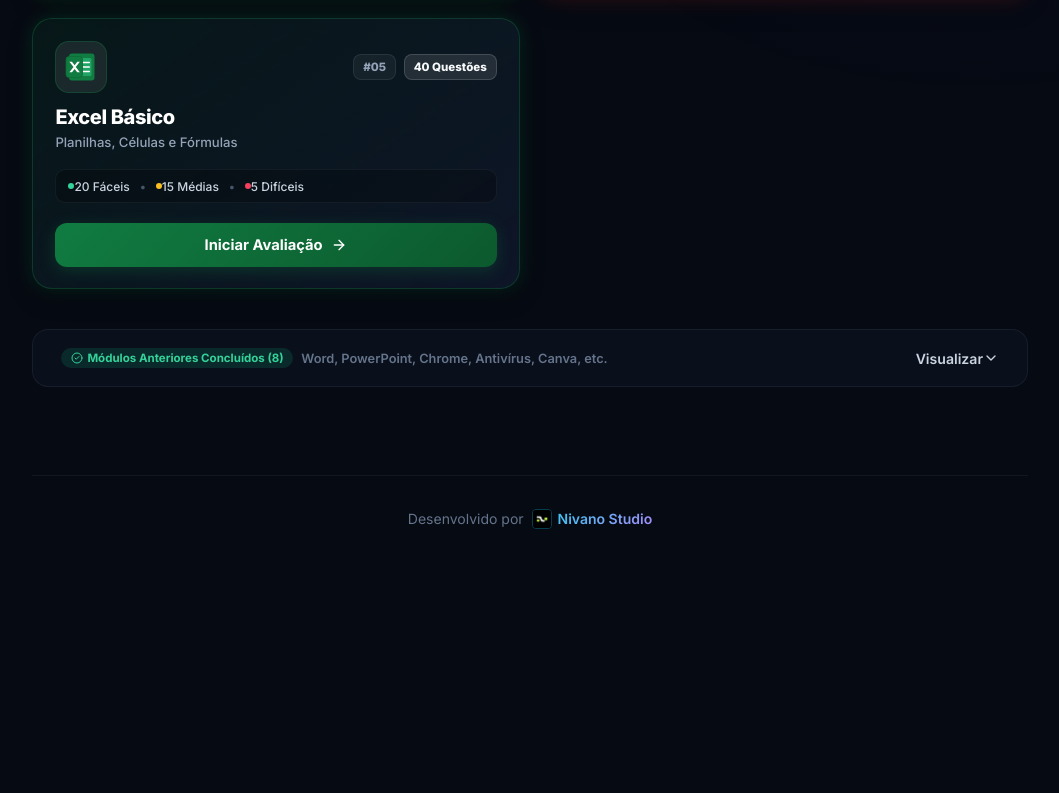
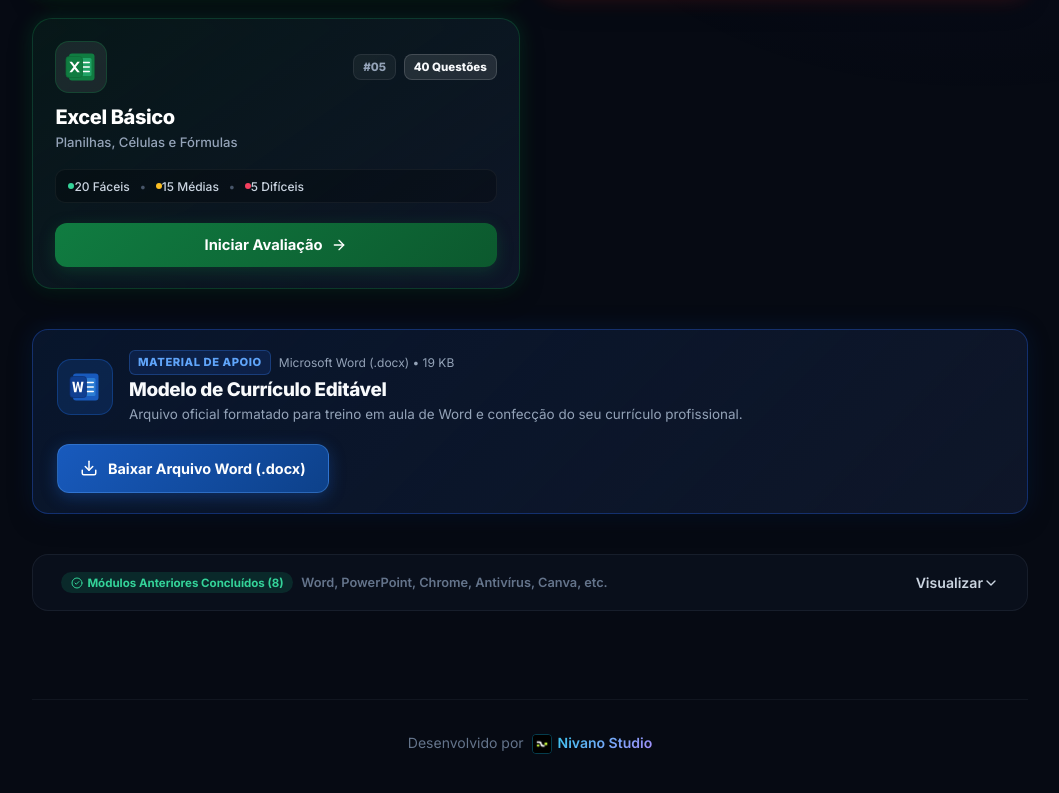
Before and after one commit to Filipegame07x/Atividades-Inform-tica, a React (Vite) app: page / in a window 1280 px wide. Shown: the part 937-1730 px from the top of the page, without its empty margins (110-1169 px from the left). Before the commit the page ends 1531 px from the top, so only its background shows below. Built offline with nearby package versions, Linux system fonts and the light colour scheme.

Commit message:
feat: adiciona modelo de Curriculo Editavel em Word (.docx) e botao de download na aplicacao

```diff
--- a/src/components/Home.tsx
+++ b/src/components/Home.tsx
@@ -1,6 +1,6 @@
 import { useState } from 'react';
 import {
-  ArrowRight, CheckCircle2, ChevronDown, ChevronUp, Monitor, Sparkles
+  ArrowRight, CheckCircle2, ChevronDown, ChevronUp, Monitor, Sparkles, Download
 } from 'lucide-react';
 import {
   GmailLogo, GoogleDriveLogo, GoogleMeetLogo, AnyDeskLogo, ExcelLogo,
@@ -81,7 +81,14 @@
 
   // Atividades Concluídas Anteriores
   const completedModules = [
-    { id: 'word', title: 'Microsoft Word', desc: 'Processador de Texto', logo: <WordLogo size={22} /> },
+    {
+      id: 'word',
+      title: 'Microsoft Word',
+      desc: 'Processador de Texto',
+      logo: <WordLogo size={22} />,
+      downloadUrl: `${import.meta.env.BASE_URL}Curriculo_Editavel.docx`,
+      downloadLabel: 'Baixar Modelo (.docx)'
+    },
     { id: 'powerpoint', title: 'PowerPoint', desc: 'Apresentações & Slides', logo: <PowerPointLogo size={22} /> },
     { id: 'chrome', title: 'Google Chrome', desc: 'Navegação Web', logo: <ChromeLogo size={22} /> },
     { id: 'antivirus', title: 'Malwarebytes', desc: 'Segurança & Antivírus', logo: <MalwarebytesLogo size={22} /> },
@@ -260,6 +267,103 @@
         ))}
       </div>
 
+      {/* Banner de Download do Modelo de Currículo Editável no Word */}
+      <div
+        style={{
+          maxWidth: '1100px',
+          margin: '0 auto 2.5rem auto',
+          background: 'linear-gradient(135deg, rgba(24, 90, 189, 0.15) 0%, rgba(15, 23, 42, 0.95) 100%)',
+          border: '1px solid rgba(37, 99, 235, 0.35)',
+          borderRadius: '16px',
+          padding: '1.25rem 1.5rem',
+          display: 'flex',
+          alignItems: 'center',
+          justifyContent: 'space-between',
+          gap: '1.25rem',
+          flexWrap: 'wrap',
+          boxShadow: '0 8px 24px rgba(0, 0, 0, 0.3), 0 0 24px rgba(24, 90, 189, 0.18)',
+          textAlign: 'left'
+        }}
+      >
+        <div className="flex items-center gap-4" style={{ minWidth: '280px', flex: '1 1 auto' }}>
+          <div
+            style={{
+              width: '56px',
+              height: '56px',
+              borderRadius: '14px',
+              background: 'rgba(24, 90, 189, 0.22)',
+              border: '1px solid rgba(24, 90, 189, 0.45)',
+              display: 'flex',
+              alignItems: 'center',
+              justifyContent: 'center',
+              flexShrink: 0
+            }}
+          >
+            <WordLogo size={36} />
+          </div>
+          <div>
+            <div className="flex items-center gap-2 mb-1">
+              <span
+                style={{
+                  fontSize: '0.7rem',
+                  fontWeight: 800,
+                  textTransform: 'uppercase',
+                  letterSpacing: '0.05em',
+                  color: '#60a5fa',
+                  background: 'rgba(37, 99, 235, 0.15)',
+                  padding: '0.15rem 0.5rem',
+                  borderRadius: '6px',
+                  border: '1px solid rgba(59, 130, 246, 0.3)'
+                }}
+              >
+                Material de Apoio
+              </span>
+              <span style={{ fontSize: '0.75rem', color: '#94a3b8' }}>
+                Microsoft Word (.docx) • 19 KB
+              </span>
+            </div>
+            <h3 style={{ fontSize: '1.18rem', fontWeight: 800, color: '#f8fafc', margin: '0 0 0.2rem 0' }}>
+              Modelo de Currículo Editável
+            </h3>
+            <p style={{ fontSize: '0.84rem', color: '#94a3b8', margin: 0, lineHeight: 1.4 }}>
+              Arquivo oficial formatado para treino em aula de Word e confecção do seu currículo profissional.
+            </p>
+          </div>
+        </div>
+
+        <a
+          href={`${import.meta.env.BASE_URL}Curriculo_Editavel.docx`}
+          download="Curriculo_Editavel.docx"
+          style={{
+            display: 'inline-flex',
+            alignItems: 'center',
+            gap: '0.6rem',
+            background: 'linear-gradient(135deg, #185ABD 0%, #0d418a 100%)',
+            color: '#ffffff',
+            fontWeight: 700,
+            fontSize: '0.9rem',
+            padding: '0.75rem 1.4rem',
+            borderRadius: '12px',
+            textDecoration: 'none',
+            boxShadow: '0 4px 16px rgba(24, 90, 189, 0.4)',
+            transition: 'all 0.2s ease',
+            border: '1px solid rgba(96, 165, 250, 0.35)',
+            cursor: 'pointer'
+          }}
+          onMouseEnter={(e) => {
+            e.currentTarget.style.transform = 'translateY(-2px)';
+            e.currentTarget.style.boxShadow = '0 6px 22px rgba(24, 90, 189, 0.6)';
+          }}
+          onMouseLeave={(e) => {
+            e.currentTarget.style.transform = 'translateY(0)';
+            e.currentTarget.style.boxShadow = '0 4px 16px rgba(24, 90, 189, 0.4)';
+          }}
+        >
+          <Download size={18} />
+          <span>Baixar Arquivo Word (.docx)</span>
+        </a>
+      </div>
+
       {/* Seção Resumida de Módulos Concluídos (Drawer Elegante) */}
       <div
         style={{
@@ -348,6 +452,29 @@
                     <div style={{ fontSize: '0.7rem', color: '#64748b' }}>{m.desc}</div>
                   </div>
                 </div>
+                {m.downloadUrl ? (
+                  <a
+                    href={m.downloadUrl}
+                    download="Curriculo_Editavel.docx"
+                    style={{
+                      display: 'inline-flex',
+                      alignItems: 'center',
+                      gap: '0.35rem',
+                      fontSize: '0.7rem',
+                      fontWeight: 700,
+                      color: '#60a5fa',
+                      background: 'rgba(37, 99, 235, 0.15)',
+                      border: '1px solid rgba(59, 130, 246, 0.35)',
+                      padding: '0.2rem 0.55rem',
+                      borderRadius: '6px',
+                      textDecoration: 'none',
+                      transition: 'all 0.2s'
+                    }}
+                  >
+                    <Download size={12} />
+                    {m.downloadLabel || 'Baixar'}
+                  </a>
+                ) : (
                   <span
                     style={{
                       fontSize: '0.68rem',
@@ -360,6 +487,7 @@
                   >
                     ✓ Concluído
                   </span>
+                )}
               </div>
             ))}
           </div>
```
Also changed, not shown: 2 other files (tests, documents, lock files or other folders). Lines whose indentation alone changed are shown as unchanged.
